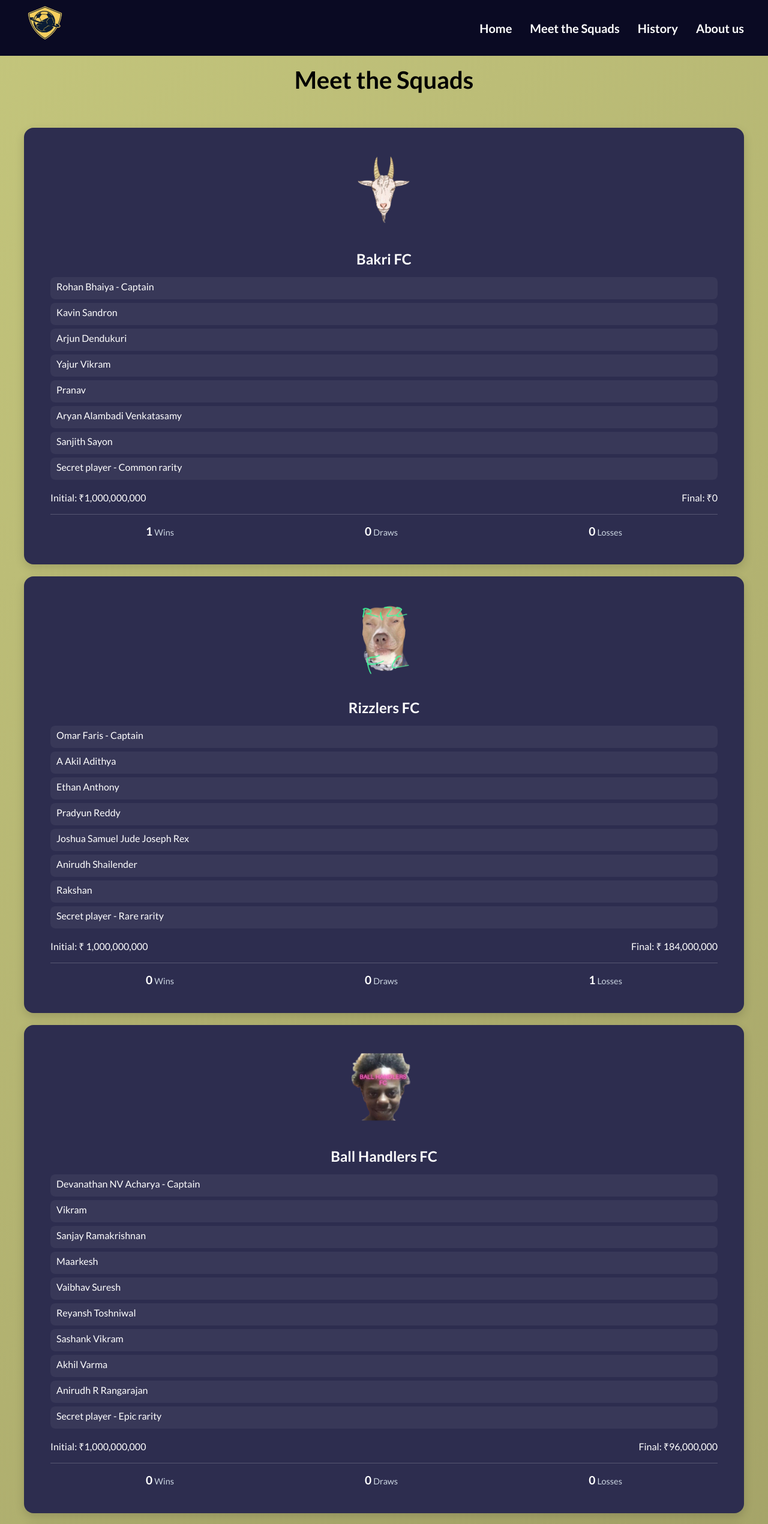
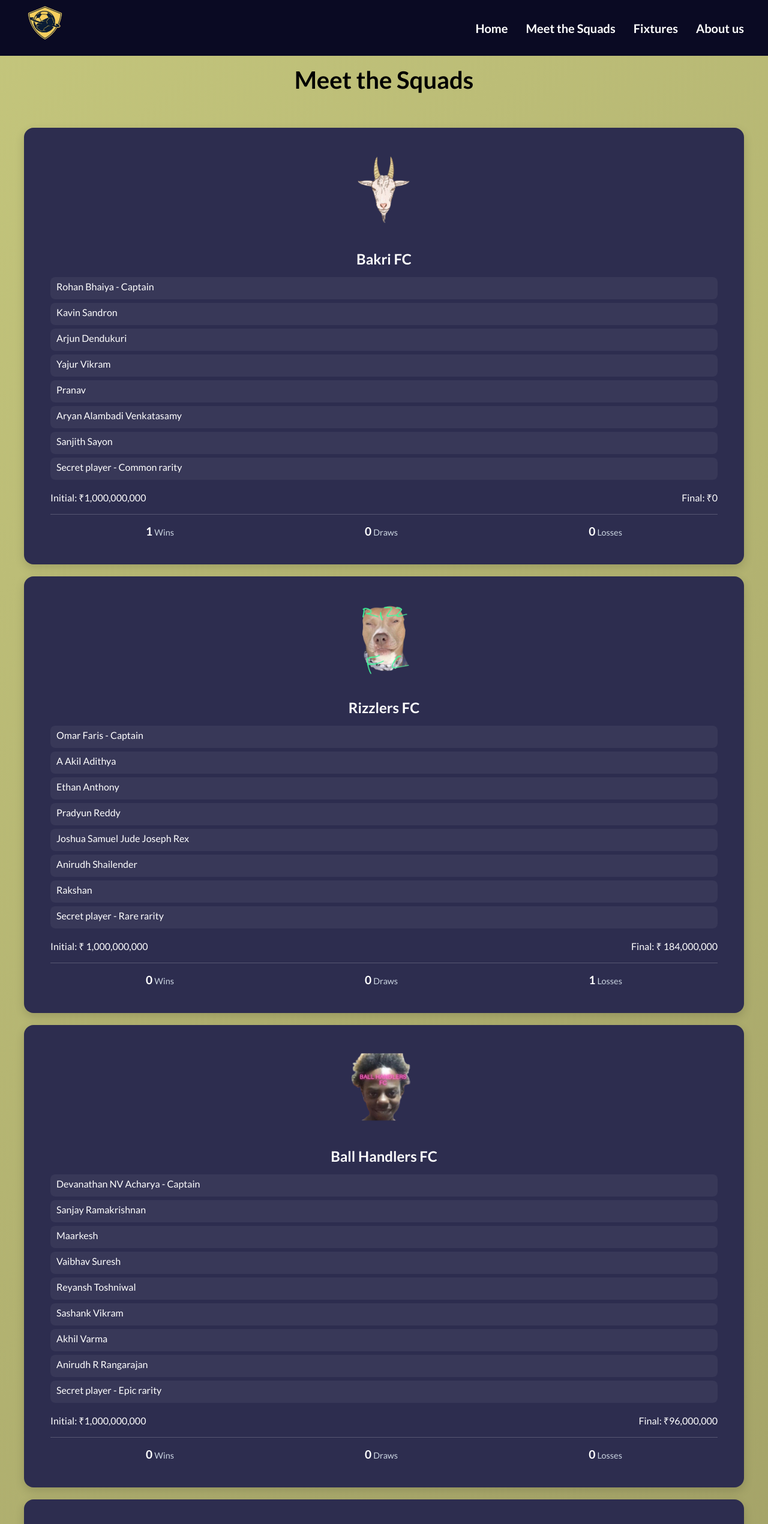
Before and after one commit to Akil-Adithya/KCFL_Season_4_Official_Website, a plain HTML site: page MeetTheTeam.html in a window 1280 px wide. Shown: the top 2541 px of the page at 60% size. Drawn offline with Linux system fonts and the light colour scheme.

Commit message:
Update MeetTheTeam.html

```diff
--- a/MeetTheTeam.html
+++ b/MeetTheTeam.html
@@ -27,7 +27,7 @@
                 <ul class="nav-links">
                     <li><a href="index.html">Home</a></li>
                     <li><a href="MeetTheTeam.html">Meet the Squads</a></li>
-                    <li><a href="History.html">History</a></li>
+                    <li><a href="History.html">Fixtures</a></li>
                     <li><a href="About_Us.html">About us</a></li>
                 </ul>
                 <div class="hamburger" id="mobile-menu" aria-label="Toggle navigation" role="button" tabindex="0">
@@ -191,10 +191,6 @@
                             <div class="player">
                                 Devanathan NV Acharya - Captain
                                 <img class="player-stats" src="ImagesArchive/PlayerStats/Devanathan.png" alt="John Doe Stats">
-                            </div>
-                            <div class="player">
-                                Vikram
-                                <img class="player-stats" src="ImagesArchive/PlayerStats/Vikram.png" alt="John Cena Stats">
                             </div>
                             <div class="player">
                                 Sanjay Ramakrishnan
@@ -420,7 +416,7 @@
                     <h3>Quick Links</h3>
                     <div><a href="index.html">Home</a></div>
                     <div><a href="MeetTheTeam.html">Meet the Squads</a></div>
-                    <div><a href="History.html">History</a></div>
+                    <div><a href="History.html">Fixtures</a></div>
                     <div><a href="About_Us.html">About Us</a></div>
                 </div>
                 <div class="social-links">
```
